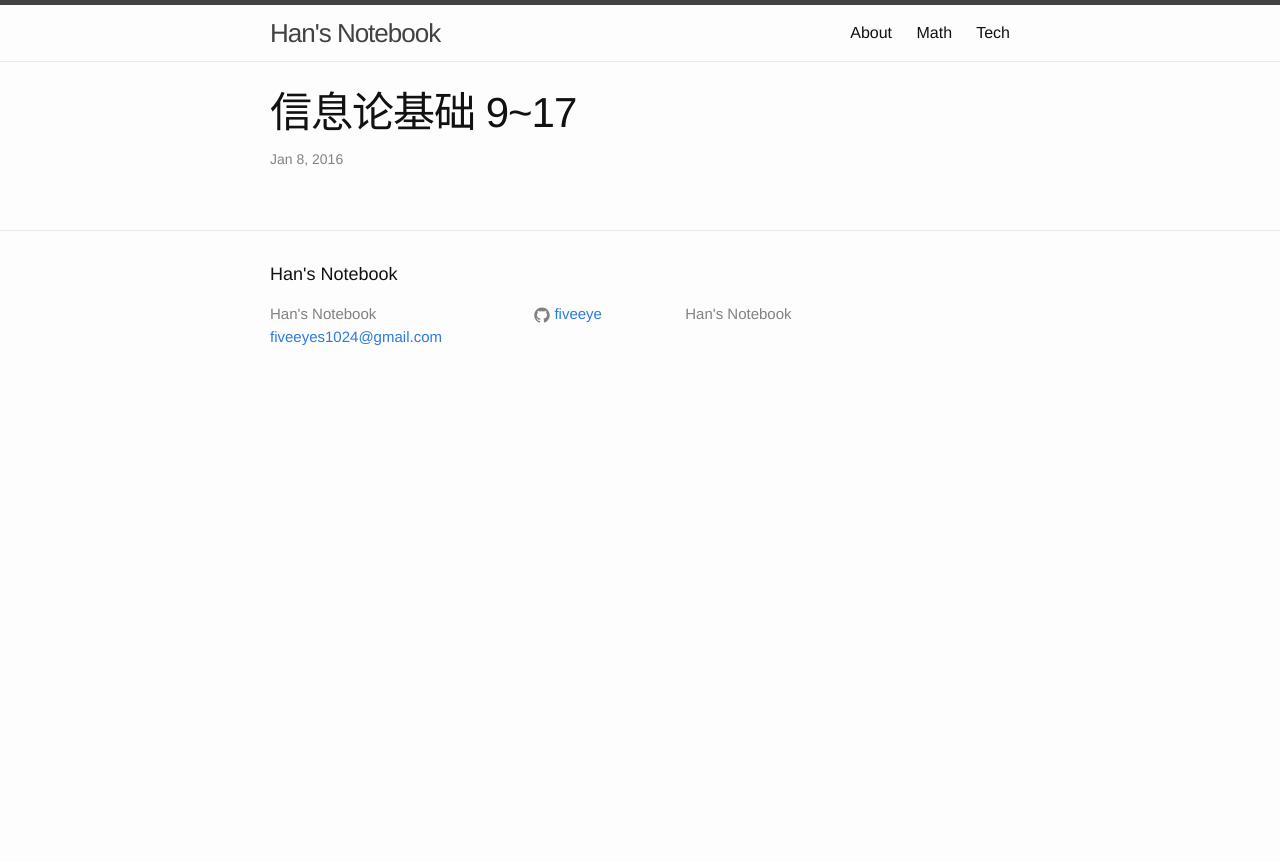
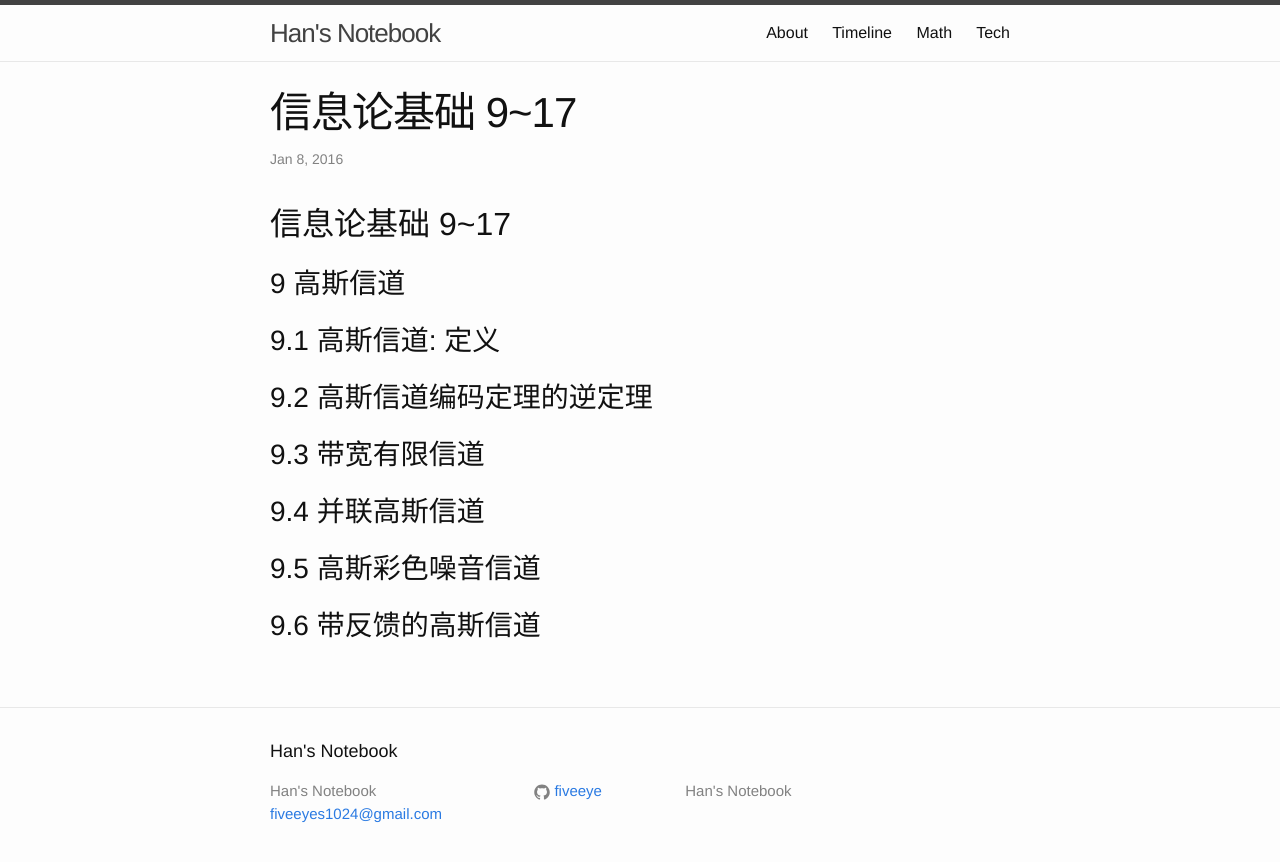
Before and after one commit to FiveEyes/FiveEyes.github.io, a Jekyll site: the page built from _posts/2016-01-08-Element-of-Information-Theory-2.md, in a window 1280 px wide. Shown: the top 862 px of the page. Built offline with Jekyll 4.4.1, drawn with Linux system fonts in a browser that asks for light colours; comment, search, counter and statistics services are not loaded.

Commit message:
add timeline

```diff
--- a/_posts/2016-01-08-Element-of-Information-Theory-2.md
+++ b/_posts/2016-01-08-Element-of-Information-Theory-2.md
@@ -4,3 +4,19 @@
 date:   2016-01-08 00:04:00 -0800
 categories: Math
 ---
+
+# 信息论基础 9~17
+
+## 9 高斯信道
+
+## 9.1 高斯信道: 定义
+
+## 9.2 高斯信道编码定理的逆定理
+
+## 9.3 带宽有限信道
+
+## 9.4 并联高斯信道
+
+## 9.5 高斯彩色噪音信道
+
+## 9.6 带反馈的高斯信道
```
Also changed, not shown: timeline.html (added, +22 -0 lines).
